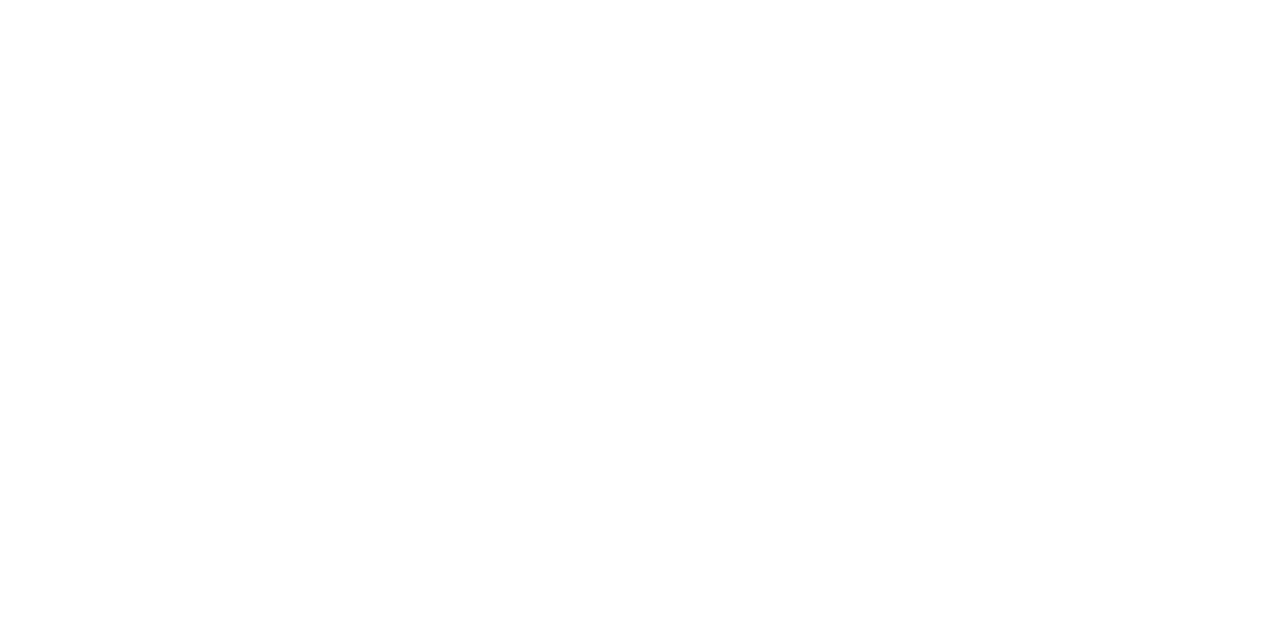
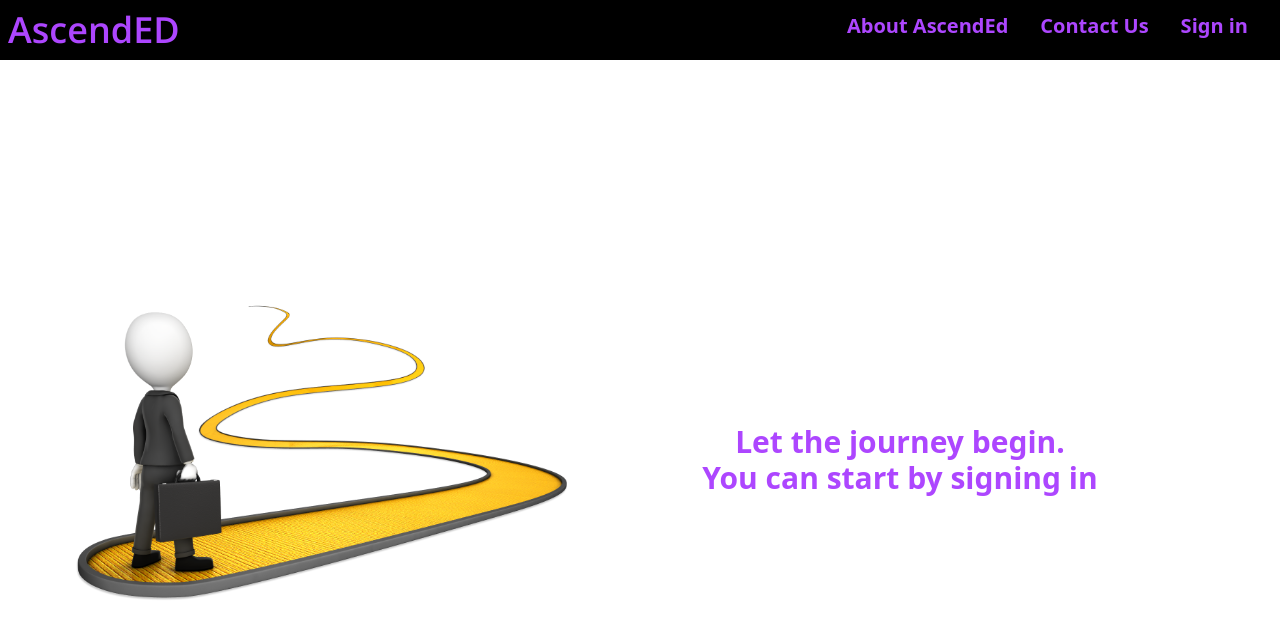
Before and after one commit to ubd99/AscendEd, a React (Vite) app: page /signin in a window 1280 px wide. Before the commit this address had no page. Shown: the top 638 px of the page. Built offline with nearby package versions, Linux system fonts and the light colour scheme.

Commit message:
commit 8

```diff
--- a/src/App.tsx
+++ b/src/App.tsx
@@ -2,6 +2,7 @@
 import { Home } from "./Components/Home";
 import { About } from "./Components/About";
 import { ContactUs } from "./Components/ContactUs";
+import { Login } from "./Components/login";
 
 function App() {
 
@@ -11,6 +12,7 @@
         <Route path="/" element={<Home/>}/>
         <Route path="/about" element={<About/>}/>
         <Route path="/contact" element={<ContactUs/>}/>
+        <Route path="/signin" element={<Login/>}/>
       </Routes>
     </BrowserRouter>
   )
--- a/src/Components/CourseCard.tsx
+++ b/src/Components/CourseCard.tsx
@@ -11,7 +11,7 @@
 
 const Course_card = ({imgSrc, name, description, rating, className="", link="/"}: courseinfo) =>{
     return (
-        <div className={`rounded-lg mx-auto md:rounded-md lg:rounded-lg xl:rounded-xl p-3 xl:p-6 w-50 md:w-70 md:h-90 lg:w-80 xl:w-90 xl:h-100 bg-blue-900 ${className}`}>
+        <div className={`rounded-lg mx-auto md:rounded-md lg:rounded-lg xl:rounded-xl p-3 xl:p-6 w-50 md:w-70 md:h-90 lg:w-80 xl:w-90 xl:h-100 bg-purple-900 ${className}`}>
             <Link to={link}>
                 <img src={imgSrc} className=" w-full h-40 sm:h-48 md:h-50 xl:h-55 rounded-xl shadow-md shadow-black"></img>
                 <p className="font-bold pt-4">{name}</p>
--- a/src/Components/Home.tsx
+++ b/src/Components/Home.tsx
@@ -5,7 +5,7 @@
     return (
         <div className='h-screen w-full'>
             <Navbar/>
-            <div className='bg-blue-700 text-center p-[calc(2vh+2vw)] lg:px-[calc(5vw+5vh)] lg pb-0 sm:flex sm:text-left'>
+            <div className='bg-purple-950 text-center p-[calc(2vh+2vw)] lg:px-[calc(5vw+5vh)] lg pb-0 sm:flex sm:text-left'>
                 <div className='sm:w-[50vw] my-auto space-y-[2.5vh]'>
                     <p className='text-white italic font-bold font-opensans sm:text-lg md:text-xl lg:text-2xl xl:text-3xl'>Courses that help you grow</p>
                     <p className='text-white text-[14px] italic font-opensans sm:text-md md:text-lg lg:text-xl xl:text-2xl'>Unlock your potential -<br/>learn anytime, anywhere.<br/>Expert-led online courses designed to elevate your skills and your future.</p>
--- a/src/Components/Navbar.tsx
+++ b/src/Components/Navbar.tsx
@@ -10,7 +10,7 @@
                 <div className="hidden sm:flex justify-end ml-auto space-x-8 pr-2 sm:pl-5">
                     <Link to="/about"><p className="navbarText">About AscendEd</p></Link>
                     <Link to="/contact"><p className="navbarText">Contact Us</p></Link>
-                    <Link to="/"><p className="navbarText">Sign in</p></Link>
+                    <Link to="/signin"><p className="navbarText">Sign in</p></Link>
                 </div>
                 <div className="sm:hidden justify-end ml-auto pr-3">
                     <Sidebar/>
--- /dev/null
+++ b/src/Components/login.tsx
@@ -0,0 +1,18 @@
+import { Navbar } from "./Navbar"
+
+const Login = () => {
+    return (
+        <div>
+            <Navbar/>
+            <div className="flex justify-center w-full h-screen">
+                <img src="./src/assets/signin.png" className="hidden sm:block w-[calc(25vw+25vh)] h-[calc(15vw+15vh)] my-auto"></img>
+                <div className="w-1/2 text-center my-auto">
+                    <p className="font-bold sm:text-lg md:text-xl lg:text-2xl xl:text-3xl text-purple-500">Let the journey begin.<br/>You can start by signing in</p>
+
+                </div>
+            </div>
+        </div>
+    )
+}
+
+export {Login}
--- a/src/Components/sidebar.tsx
+++ b/src/Components/sidebar.tsx
@@ -8,9 +8,9 @@
     return isOpen ? (
         <div className="ml-auto justify-end text-end pb-3">
             <button onClick={toggle}><p className="logo">☰</p></button>
-            <Link to="/"><p className="navbarText">Explore Courses</p></Link>
             <Link to="/about"><p className="navbarText">About AscendEd</p></Link>
-            <Link to="/"><p className="navbarText">Sign in</p></Link>
+            <Link to="/contact"><p className="navbarText">Contact Us</p></Link>
+            <Link to="/signin"><p className="navbarText">Sign in</p></Link>
         </div>
     ) : (
         <div>
--- a/src/index.css
+++ b/src/index.css
@@ -6,11 +6,11 @@
 }
 
 .logo{
-  @apply text-xl pt-1.5 sm:pt-1 md:pt-0 lg:pt-1.5 sm:text-xl md:text-2xl lg:text-4xl text-blue-400 font-semibold font-opensans
+  @apply text-xl pt-1.5 sm:pt-1 md:pt-0 lg:pt-1.5 sm:text-xl md:text-2xl lg:text-4xl text-purple-500 font-semibold font-opensans
 }
 
 .navbarText{
-  @apply lg:text-xl md:text-base sm:text-sm text-[12px] text-blue-200 font-semibold whitespace-nowrap pt-2 md:pt-0.5 lg:pt-2
+  @apply lg:text-xl md:text-base sm:text-sm text-[12px] text-purple-500 font-semibold whitespace-nowrap pt-2 md:pt-0.5 lg:pt-2
 }
 
 .contactDiv{
```
Also changed, not shown: src/assets/signin.png (added).
